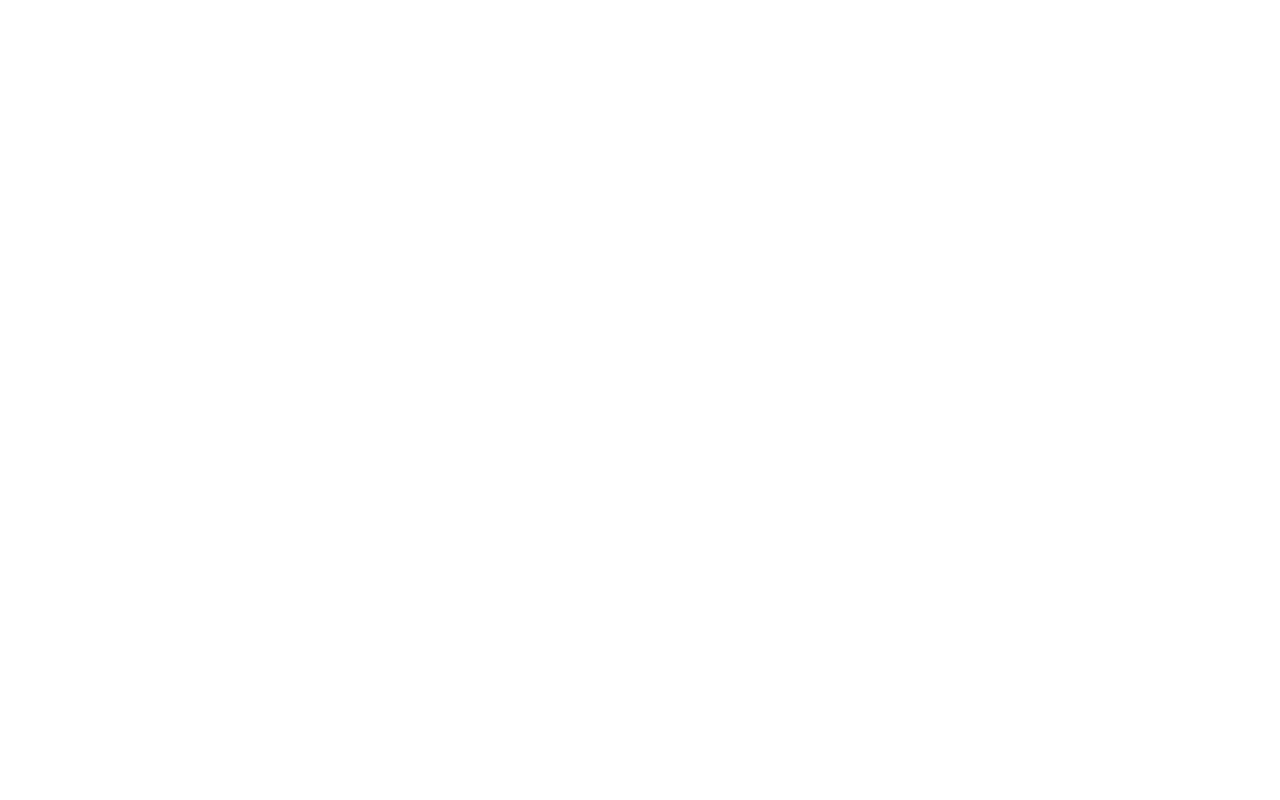
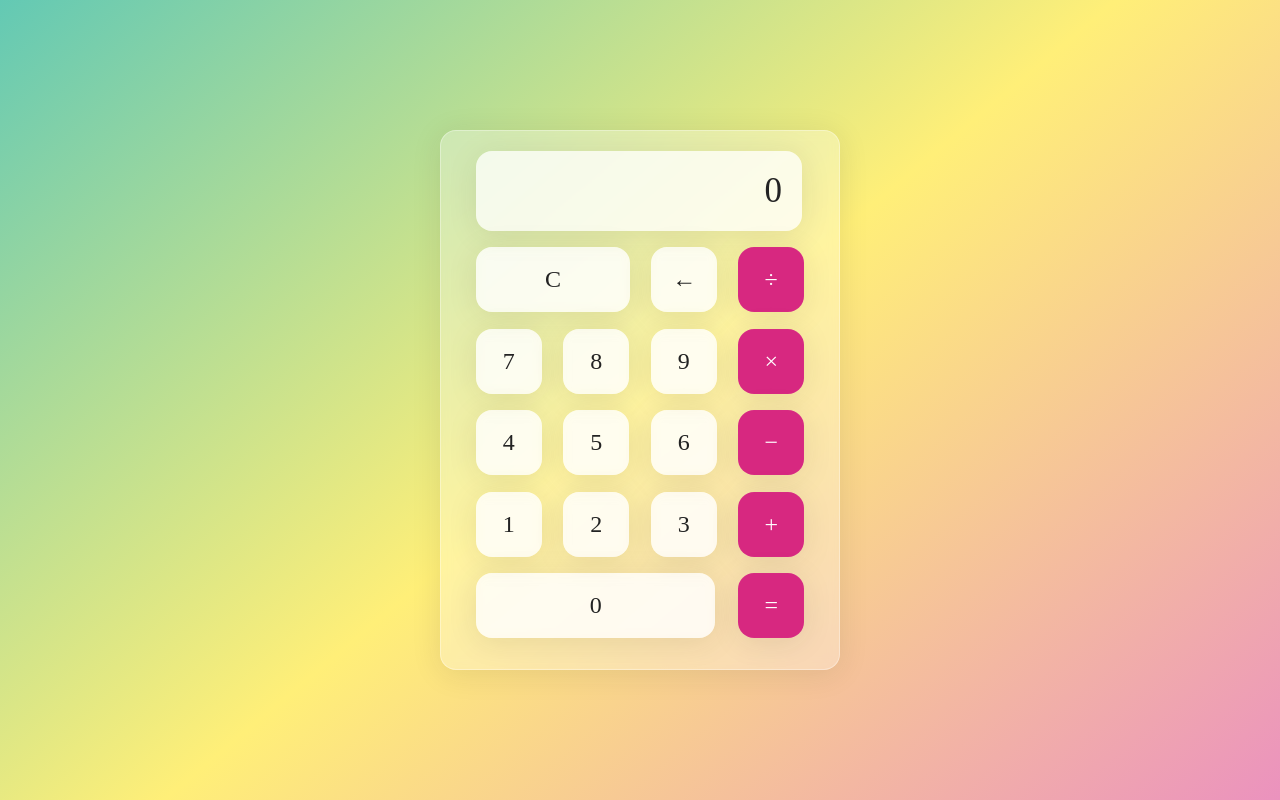
Before and after one commit to Tabex94/Calculator, a plain HTML site: page main.html in a window 1280 px wide. Drawn offline with Linux system fonts and the light colour scheme.

Commit message:
css ready

```diff
--- a/main.html
+++ b/main.html
@@ -4,9 +4,50 @@
     <meta charset="UTF-8">
     <meta http-equiv="X-UA-Compatible" content="IE=edge">
     <meta name="viewport" content="width=device-width, initial-scale=1.0">
+    <link rel="stylesheet" href="style.css">
     <title>My Calc</title>
 </head>
 <body>
+    <div class="wrapper">
+        <section class="screen">
+            0
+        </section>
+
+        <section class="calc-buttons">
+            <div class="calc-button-row">
+                <button class="calc-button double">C</button>
+                <button class="calc-button">&larr;</button>
+                <button class="calc-button">&divide;</button>
+
+            </div>
+            <div class="calc-button-row">
+                <button class="calc-button">7</button>
+                <button class="calc-button">8</button>
+                <button class="calc-button">9</button>
+                <button class="calc-button">&times;</button>
+            </div>
+
+            <div class="calc-button-row">
+                <button class="calc-button">4</button>
+                <button class="calc-button">5</button>
+                <button class="calc-button">6</button>
+                <button class="calc-button">&minus;</button>
+            </div>
+
+            <div class="calc-button-row">
+                <button class="calc-button">1</button>
+                <button class="calc-button">2</button>
+                <button class="calc-button">3</button>
+                <button class="calc-button">&plus;</button>
+            </div>
+
+            <div class="calc-button-row">
+                <button class="calc-button triple">0</button>
+                <button class="calc-button">&equals;</button>
+            </div>
+        </section>
+    </div>
+
     <script src="main.js"></script>
 </body>
 </html>
--- a/style.css
+++ b/style.css
@@ -0,0 +1,105 @@
+html{
+    box-sizing: border-box;
+    height: 100%;
+}
+
+*,
+*::before,
+*::after{
+    box-sizing: inherit;
+    margin: 0;
+    padding: 0;
+}
+
+body{
+    align-items: center;
+    background: linear-gradient(320deg, #eb92be, #ffef78, #63c9b4);
+    display: flex;
+    font-family: 'Dosis', 'sans-serif';
+    font-display: swap;
+    height: inherit;
+    justify-content: center;
+}
+
+.wrapper{
+    backdrop-filter: blur(5.5px);
+    -webkit-backdrop-filter: blur(5.5px);
+    border-radius: 16px;
+    box-shadow: 0 4px 30px rgba(35, 35, 35, 0.1);
+    color: #232323;
+    backdrop-filter: blur (4px);
+    -webkit-backdrop-filter: blur(4px);
+    background: rgba(255, 255, 255, 0.30);
+    border: 1px solid rgba(255, 255, 255, 0.34);
+    flex-basis: 400px;
+    height: 540px;
+    padding: 20px 35px;
+}
+
+.screen{
+    backdrop-filter: blur (5.5px);
+    -webkit-backdrop-filter: blur(5.5px);
+    background: rgba(255, 255, 255, 0.75);
+    border: 1px solid rgba (255, 255, 255,  0.1);
+    border-radius: 16px;
+    box-shadow: 0 4px 30px rgba(35, 35, 35, 0.1);
+    color: #232323;
+    font-size: 35px;
+    overflow: auto;
+    padding: 20px;
+    text-align: right;
+    width: 326px;
+
+}
+
+.calc-button-row{
+    display: flex;
+    justify-content: space-between;
+    margin: 5% 0;
+}
+
+.calc-button{
+    backdrop-filter: blur(5.5px);
+    -webkit-backdrop-filter: blur(5.5px);
+    background: rgba(255, 255, 255, 0.75);
+    border: 1px solid rgba(255, 255, 255, 0.01);
+    border-radius: 16px;
+    box-shadow: 0 4px 30px rgba(35, 35, 35, 0.1);
+    color:#232323;
+    flex-basis: 20%;
+    font-family: inherit;
+    font-size: 24px;
+    height: 65px;
+}
+
+.calc-button:last-child{
+    backdrop-filter: blur(5.5px);
+    -webkit-backdrop-filter: blur(5.5px);
+    background: rgba(255, 255, 255, 0.75);
+    border: 1px solid rgba(255, 255, 255, 0.01);
+    border-radius: 16px;
+    box-shadow: 0 4px 30px rgba(35, 35, 35, 0.1);
+    color: #fff;
+    background: #d72880;
+}
+
+.calc-button:last-child:hover{
+    background-color: inherit;
+    color: inherit;
+}
+
+.calc-button:hover{
+    background-color: inherit;
+}
+
+.calc-button:active{
+    background-color: #ffef78;
+}
+
+.double{
+    flex-basis: 47%;
+}
+
+.triple{
+    flex-basis: 73%;
+}
```
